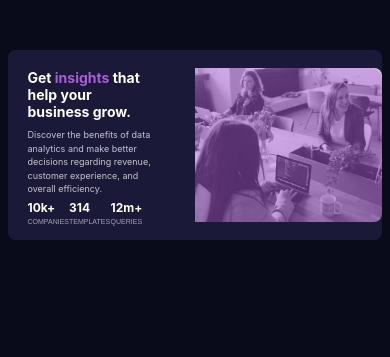
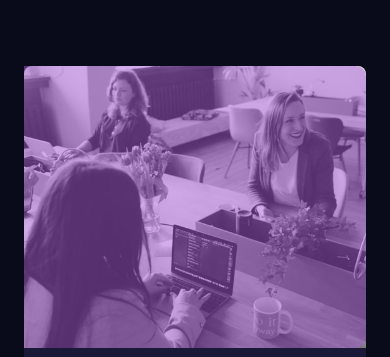
Before and after one commit to kephalosk/stats-preview-card-component-main, a plain HTML site: page index.html in a window 390 px wide. Shown: the part 138-495 px from the top of the page. Drawn offline with Linux system fonts and the light colour scheme.

Commit message:
add mobile design

```diff
--- a/index.html
+++ b/index.html
@@ -29,6 +29,10 @@
                 justify-content: center;
                 grid-template-rows: 1fr auto;
                 height: 100%;
+
+                @media (max-width: 480px) {
+                    order: 2;
+                }
             }
 
             .cardBoxImage {
@@ -37,6 +41,11 @@
                 flex-direction: row;
                 justify-content: flex-end;
                 position: relative;
+
+                @media (max-width: 480px) {
+                    display: grid;
+                    grid-template-columns: 1fr;
+                }
             }
 
             .headerContainer {
@@ -60,9 +69,23 @@
                 width: 100%;
             }
 
+            .statisticRowContentElement {
+                @media (max-width: 480px) {
+                    align-items: center;
+                    display: flex;
+                    flex-direction: column;
+                    justify-content: center;
+                }
+            }
+
             .statisticRow {
                 display: flex;
-                align-items: flex-end;´
+                align-items: flex-end;
+
+                @media (max-width: 480px) {
+                    align-items: center;
+                    justify-content: center;
+                }
             }
 
             .statisticRowContent {
@@ -70,6 +93,12 @@
                 grid-template-columns: 1fr 1fr 1fr;
                 margin: 0 11vw 4vw 5vw;
                 width: 100%;
+
+                @media (max-width: 480px) {
+                    align-items: center;
+                    justify-content: center;
+                    grid-template-columns: 1fr;
+                }
             }
 
             .statisticRowValue {
@@ -81,8 +110,12 @@
                     font-size: 16px;
                 }
 
-                @media (max-width: 650px) {
+                @media (min-width: 481px) and (max-width: 650px) {
                     font-size: 12px;
+                }
+
+                @media (max-width: 480px) {
+                    font-size: 30px;
                 }
             }
 
@@ -96,6 +129,11 @@
                 margin: 180px 0;
                 max-width: 1110px;
                 width: 100%;
+
+                @media (max-width: 480px) {
+                    display: grid;
+                    grid-template-columns: 1fr;
+                }
             }
 
             body {
@@ -105,6 +143,7 @@
                 flex-direction: column;
                 font-family: Inter,sans-serif;
                 justify-content: center;
+                margin: 24px;
             }
 
             h1 {
@@ -116,8 +155,13 @@
                     font-size: 24px;
                 }
 
-                @media (max-width: 650px) {
+                @media (min-width: 481px) and (max-width: 650px) {
                     font-size: 14px;
+                }
+
+                @media (max-width: 480px) {
+                    margin: 30px 0 20px 0;
+                    text-align: center;
                 }
             }
 
@@ -133,8 +177,15 @@
                     font-size: 9px;
                 }
 
-                @media (max-width: 650px) {
+                @media (min-width: 481px) and (max-width: 650px) {
                     font-size: 7px;
+                }
+
+                @media (max-width: 480px) {
+                    font-size: 16px;
+                    margin-bottom: 30px;
+                    margin-top: 8px;
+                    text-align: center;
                 }
             }
 
@@ -148,6 +199,10 @@
             img {
                 border-radius: 0 8px 8px 0;
                 width: 100%;
+
+                @media (max-width: 480px) {
+                    border-radius: 8px 8px 0 0;
+                }
             }
 
             p {
@@ -160,8 +215,14 @@
                     font-size: 12px;
                 }
 
-                @media (max-width: 650px) {
+                @media (min-width: 481px) and (max-width: 650px) {
                     font-size: 9px;
+                }
+
+                @media (max-width: 480px) {
+                    line-height: 175%;
+                    text-align: center;
+                    margin-bottom: 30px;
                 }
             }
         </style>
@@ -169,7 +230,7 @@
     <body>
         <div id="cardBox">
             <section class="cardBoxContent">
-                <div class ="headerContainer">
+                <div class="headerContainer">
                     <header>
                         <h1>Get <span class="headingMark">insights</span> that help your business grow.</h1>
                         <p>Discover the benefits of data analytics and make better decisions regarding revenue, customer
@@ -178,15 +239,15 @@
                 </div>
                 <div class="statisticRow">
                     <div class="statisticRowContent">
-                        <div class="statisticRowCompanies">
+                        <div class="statisticRowContentElement">
                             <label class="statisticRowValue">10k+</label>
                             <h2>companies</h2>
                         </div>
-                        <div class="statisticRowTemplates">
+                        <div class="statisticRowContentElement">
                             <label class="statisticRowValue">314</label>
                             <h2>templates</h2>
                         </div>
-                        <div class="statisticRowQueries">
+                        <div class="statisticRowContentElement">
                             <label class="statisticRowValue">12m+</label>
                             <h2>queries</h2>
                         </div>
```
